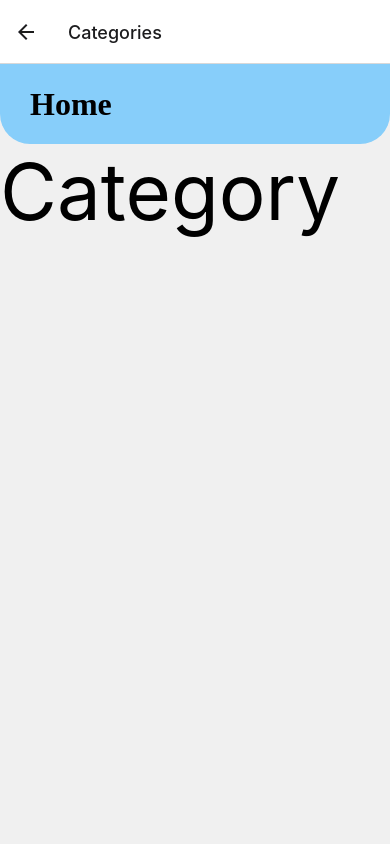
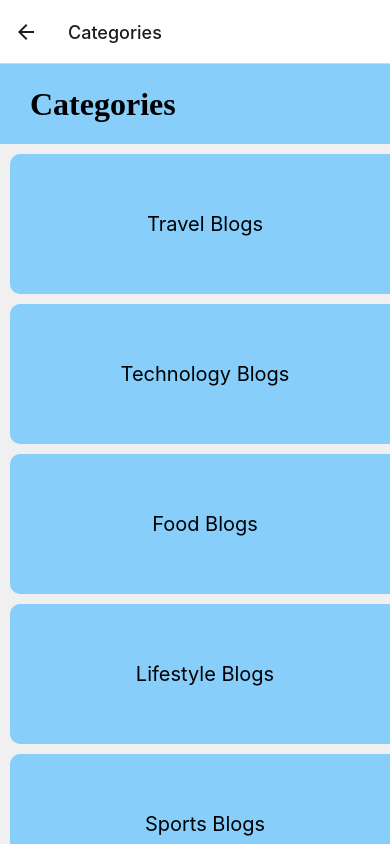
Before and after one commit to Sakshiraghuwanshi/AI-Blog-App-React-Native, a React Native app: screen /Categories in a window 390 px wide. Built offline with nearby package versions, Linux system fonts and the light colour scheme.

Commit message:
Category Updated

```diff
--- a/package.json
+++ b/package.json
@@ -18,6 +18,7 @@
     "react": "18.1.0",
     "react-native": "0.70.6",
     "react-native-keyboard-aware-scroll-view": "^0.9.5",
+    "react-native-linear-gradient": "^2.6.2",
     "react-native-safe-area-context": "^4.4.1",
     "react-native-screens": "^3.18.2",
     "react-native-shadow-cards": "^1.0.2",
--- a/src/Constants.js
+++ b/src/Constants.js
@@ -1,4 +1,4 @@
-
+<Text style={styles.textStyle}> {item.name} </Text>;
 // export const whiteb = '#f0f0f0';
 // export const white= '#5956E9';
 //#706EFD
--- a/src/Navigation/Tabs.js
+++ b/src/Navigation/Tabs.js
@@ -13,18 +13,27 @@ const Tab = createBottomTabNavigator();
 const Tabs= () => {
   return (
 
-     <Tab.Navigator screenOptions={{headerShown:false, tabBarActiveTintColor: 'blue',}}>
+     <Tab.Navigator screenOptions={{headerShown:false, tabBarActiveTintColor: 'blue', tabBarLabelStyle:{
+      fontSize:15,
+      fontWeight:'600',
+
+     }}}>
       <Tab.Screen name="Home" component={Home} options={
+
         {
+
         tabBarStyle: {
           height: 60,
           position: 'absolute',
-          bottom: 15,
-          right: 14,
-          left: 14,
+          bottom: 7,
+          right: 10,
+          left: 10,
           borderRadius: 16,
           elevation: 10,
           backgroundColor: 'white',
+          fontweight:'bold',
+          paddingBottom : 3,
+          paddingTop: 6,
 
         },
         tabBarIcon: ({focused})=> {
@@ -33,16 +42,20 @@ const Tabs= () => {
           )
         },
 
+
       }
       } />
       <Tab.Screen name="Categories" component={Categories} options={{
         tabBarStyle: {
           height: 60,
           position: 'absolute',
-          bottom: 15,
-          right: 14,
-          left: 14,
-          borderRadius: 16
+          bottom: 8,
+          right: 10,
+          left: 10,
+          borderRadius: 16,
+          elevation: 10,
+          backgroundColor: 'white',
+
         },
         tabBarIcon: ({focused})=> {
           return (
@@ -56,10 +69,13 @@ const Tabs= () => {
         tabBarStyle: {
           height: 60,
           position: 'absolute',
-          bottom: 15,
-          right: 14,
-          left: 14,
-          borderRadius: 16
+          bottom: 8,
+          right: 10,
+          left: 10,
+          borderRadius: 16,
+          elevation: 10,
+          backgroundColor: 'white',
+
         },
         tabBarIcon: ({focused})=> {
           return (
@@ -71,10 +87,13 @@ const Tabs= () => {
         tabBarStyle: {
           height: 60,
           position: 'absolute',
-          bottom: 15,
-          right: 14,
-          left: 14,
-          borderRadius: 16
+          bottom: 8,
+          right: 10,
+          left: 10,
+          borderRadius: 16,
+          elevation: 10,
+          backgroundColor: 'white',
+
         },
         tabBarIcon: ({focused})=> {
           return (
@@ -86,10 +105,13 @@ const Tabs= () => {
         tabBarStyle: {
           height: 60,
           position: 'absolute',
-          bottom: 15,
-          right: 14,
-          left: 14,
-          borderRadius: 16
+          bottom: 8,
+          right: 10,
+          left: 10,
+          borderRadius: 16,
+          elevation: 10,
+          backgroundColor: 'white',
+
         },
         tabBarIcon: ({focused})=> {
           return (
--- a/src/Screens/AI.js
+++ b/src/Screens/AI.js
@@ -6,7 +6,7 @@ const AI = (props) => {
     return (
 
         <View style={styles.mainview}>
-            <Header />
+            <Header title={'AI'} />
           <Text style={{fontSize:78}}>AI Tab</Text>
                </View>
 
--- a/src/Screens/Categories.js
+++ b/src/Screens/Categories.js
@@ -1,14 +1,16 @@
 import react from 'react';
 import { View ,Text,StyleSheet} from 'react-native';
 import Header from '../components/Header';
+import Category from '../components/Category';
 
 const Categories = (props) => {
     return (
 
 
         <View style={styles.mainview}>
-            <Header />
-          <Text style={{fontSize:78}}>Category</Text>
+            <Header title={'Categories'} />
+            <View style={{marginBottom:10}}></View>
+        <Category/>
                </View>
 
 
--- a/src/Screens/Home.js
+++ b/src/Screens/Home.js
@@ -7,7 +7,7 @@ const Home = (props) => {
   return (
 
 <View style={styles.mainview}>
-<Header />
+<Header title={'Home'} />
  <View style={{marginTop:15}}></View>
 
   < BlogPost/>
--- a/src/Screens/Profile.js
+++ b/src/Screens/Profile.js
@@ -7,7 +7,7 @@ const Profile = (props) => {
 
 
         <View style={styles.mainview}>
-            <Header />
+            <Header title={'Profile'} />
           <Text style={{fontSize:78}}>Profile</Text>
                </View>
 
--- a/src/Screens/WriteBlog.js
+++ b/src/Screens/WriteBlog.js
@@ -7,7 +7,7 @@ const WriteBlog = (props) => {
 
 
         <View style={styles.mainview}>
-            <Header />
+            <Header title={'WriteBlogs'} />
           <Text style={{fontSize:78}}>Blogs</Text>
                </View>
 
--- /dev/null
+++ b/src/components/Category.js
@@ -0,0 +1,76 @@
+import React from "react";
+import { StyleSheet, FlatList, Text, TouchableOpacity ,Image} from "react-native";
+
+
+const Category = () => {
+    const names = [
+        {
+            index: "1",
+            name: "Travel Blogs",
+        },
+        {
+            index: "2",
+            name: "Technology Blogs",
+        },
+        {
+            index: "3",
+            name: "Food Blogs",
+        },
+        {
+            index: "4",
+            name: "Lifestyle Blogs",
+        },
+        {
+            index: "5",
+            name: "Sports Blogs",
+        },
+        {
+            index: "6",
+            name: "Music Blogs",
+        },
+        {
+            index: "7",
+            name: "Religion Blogs",
+        },
+    ];
+    return (
+        <FlatList
+            keyExtractor={(key) => {
+                return key.index;
+            }}
+
+            data={names}
+            renderItem={({ item }) => {
+                console.log(item.name);
+                return (
+                    <TouchableOpacity style={styles.categorybox}>
+                        <Text style={styles.textStyle}> {item.name} </Text>
+                    </TouchableOpacity>
+                );
+            }}
+        />
+    );
+};
+
+const styles = StyleSheet.create({
+    textStyle: {
+        fontSize: 20,
+        color: 'black',
+    },
+
+    categorybox: {
+        marginBottom: 10,
+        width: 390,
+        height: 140,
+        borderRadius: 10,
+        marginLeft: 10,
+        marginRight: 10,
+        justifyContent: 'center',
+        alignItems: 'center',
+        backgroundColor: "#87CEFA"
+    },
+
+
+});
+
+export default Category;
--- a/src/components/Header.js
+++ b/src/components/Header.js
@@ -6,7 +6,7 @@ const Header = ({title, icon}) => {
     <View style={styles.header}>
 
 
-      <Text style={[styles.title, {marginLeft: 10}]}>Home</Text>
+      <Text style={[styles.title, {marginLeft: 10}]}>{title}</Text>
     </View>
   );
 };
@@ -17,11 +17,10 @@ const styles = StyleSheet.create({
     width: '100%',
     flexDirection: 'row',
     backgroundColor: '#87CEFA',
-    elevation: 20,
+    elevation: 10 ,
     alignItems: 'center',
     paddingLeft: 20,
-    borderBottomEndRadius: 30,
-    borderBottomStartRadius:30,
+
 
 
   },
```
Also changed, not shown: src/asset/travel.png (added), 1 other file (tests, documents, lock files or other folders).
